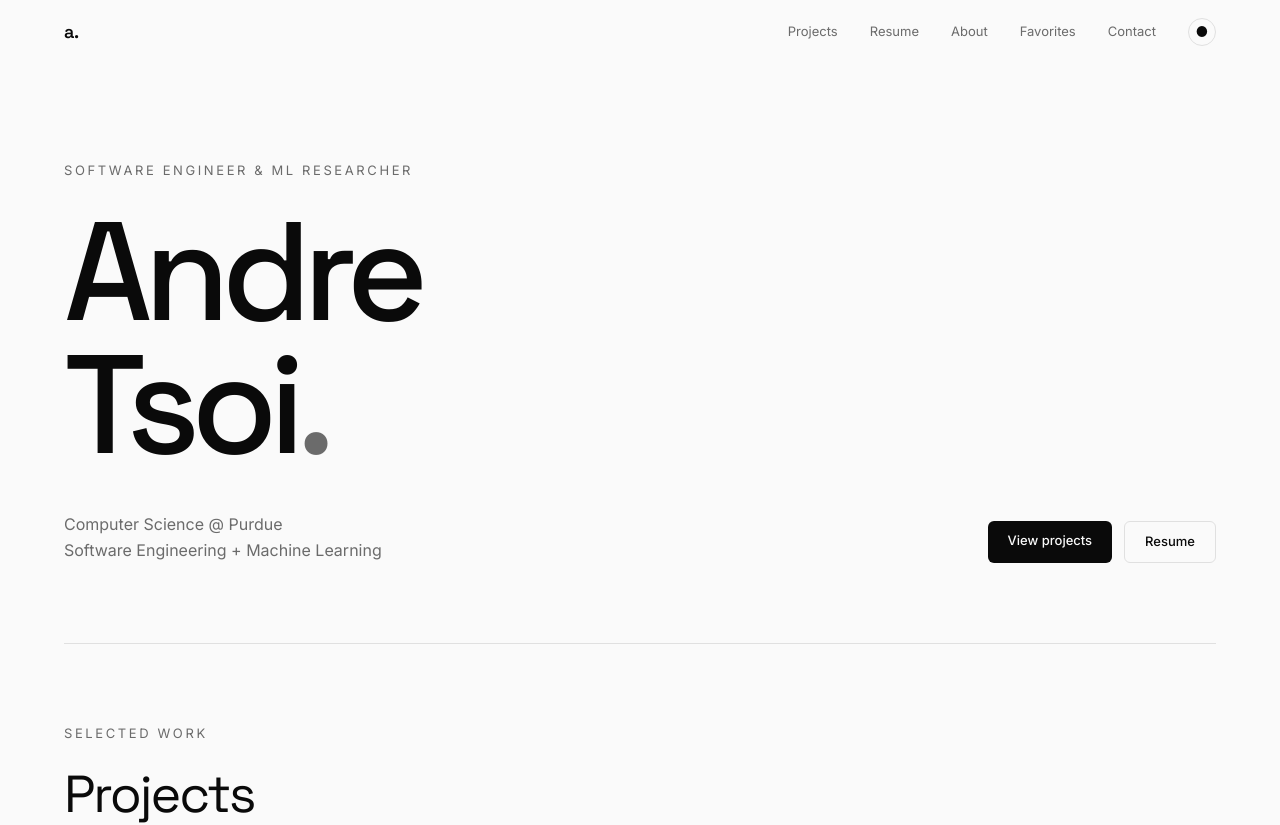
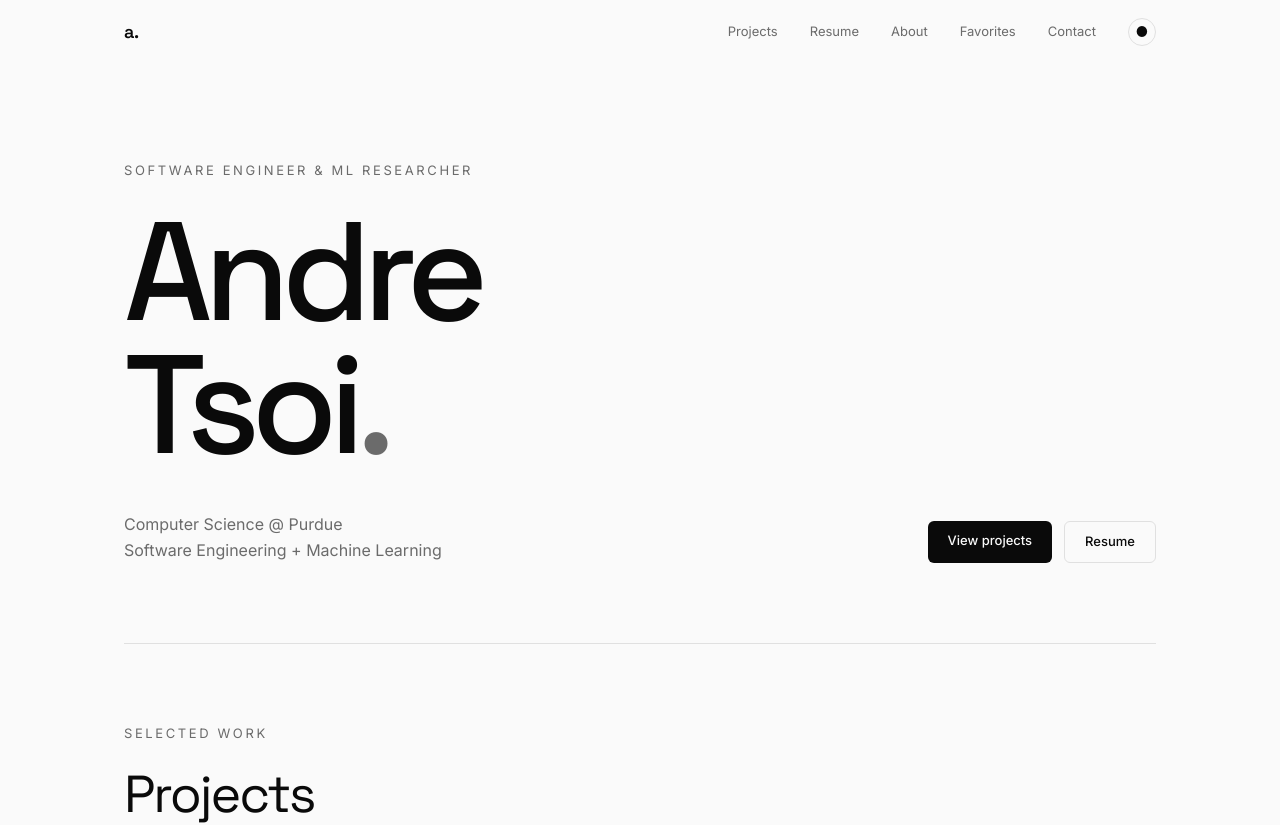
Before and after one commit to AndreTsoi/personal-site, a Next.js app in the folder nextapp/: page / in a window 1280 px wide. Shown: the top 825 px of the page. Built offline with nearby package versions, Linux system fonts and the light colour scheme.

Commit message:
Narrow site width to 1080px

```diff
--- a/nextapp/src/app/page.tsx
+++ b/nextapp/src/app/page.tsx
@@ -12,7 +12,7 @@ export default function Home() {
   return (
     <>
       <Nav />
-      <div className="mx-auto px-6" style={{ maxWidth: 1200 }}>
+      <div className="mx-auto px-6" style={{ maxWidth: 1080 }}>
         <Hero />
         <Projects />
         <Resume />
--- a/nextapp/src/components/Nav.tsx
+++ b/nextapp/src/components/Nav.tsx
@@ -43,7 +43,7 @@ export default function Nav() {
         borderBottom: scrolled ? "1px solid var(--line)" : "1px solid transparent",
       }}
     >
-      <nav className="flex items-center justify-between mx-auto px-6 h-16" style={{ maxWidth: 1200 }}>
+      <nav className="flex items-center justify-between mx-auto px-6 h-16" style={{ maxWidth: 1080 }}>
         <a href="#home" className="text-lg font-semibold tracking-tight" style={{ fontFamily: "var(--font-space)" }}>
           a.
         </a>
```
